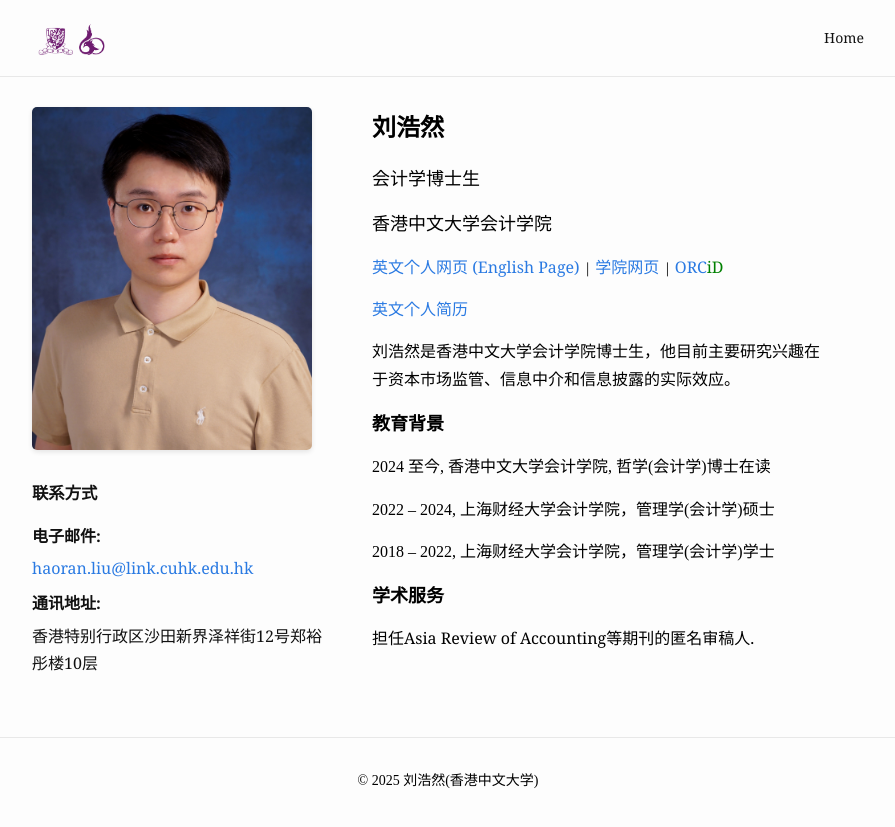
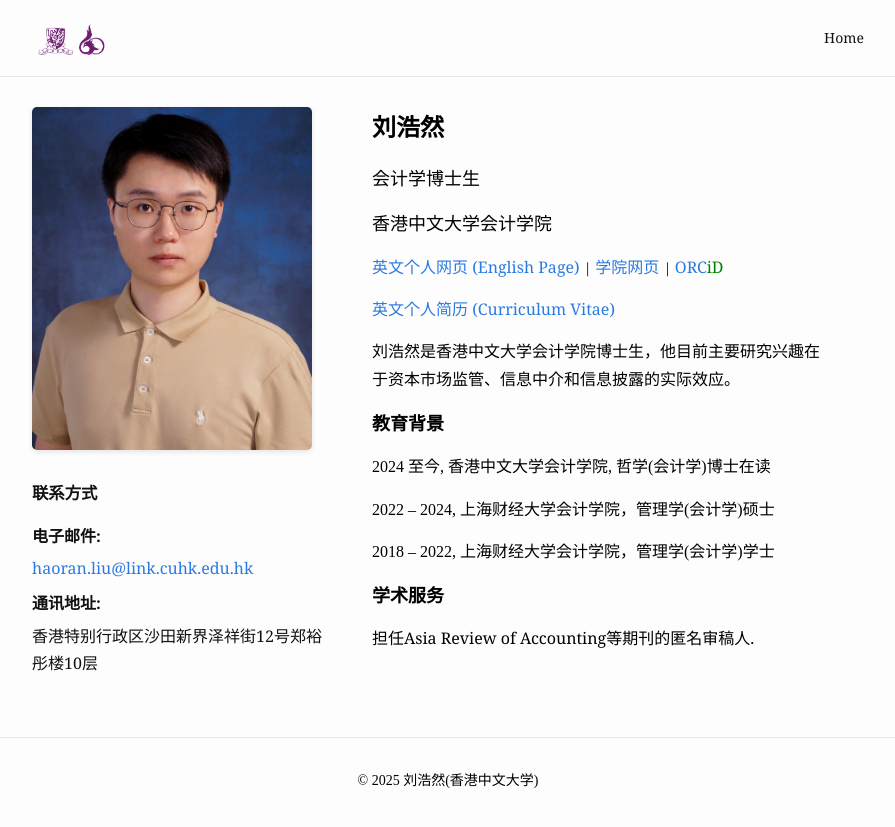
Before and after one commit to LeightonLiu/leightonliu.github.io, a Jekyll site: the page built from index.md, in a window 1280 px wide. Shown: the top 827 px of the page, without its empty margins (192-1087 px from the left). Built offline with Jekyll 4.4.1, drawn with Linux system fonts in a browser that asks for light colours.

Commit message:
Update index.md

```diff
--- a/index.md
+++ b/index.md
@@ -25,7 +25,7 @@ profile_picture:
 </p>
 
 <p>
-<a href="https://drive.google.com/file/d/1cuOBRyM7XePEHMcM65--KdlDuo2BqTZ6/view" target="_blank"> <font size=3> 英文个人简历 </font> </a>
+<a href="https://drive.google.com/file/d/1cuOBRyM7XePEHMcM65--KdlDuo2BqTZ6/view" target="_blank"> <font size=3> 英文个人简历 (Curriculum Vitae) </font> </a>
 </p>
 
 <p>
```
